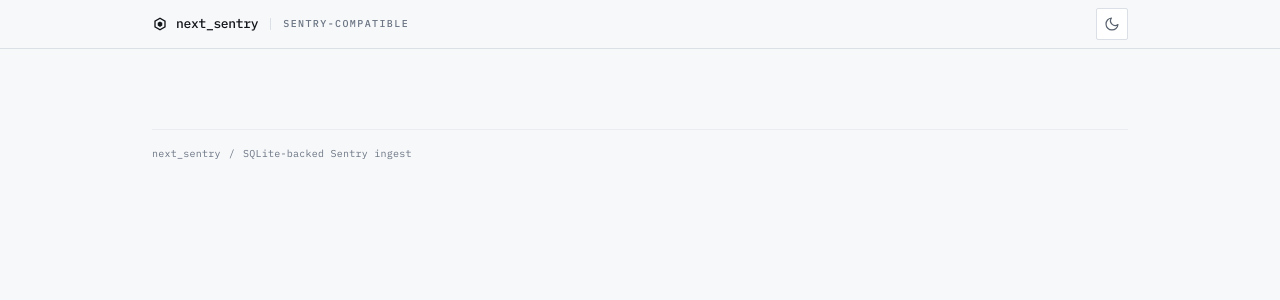
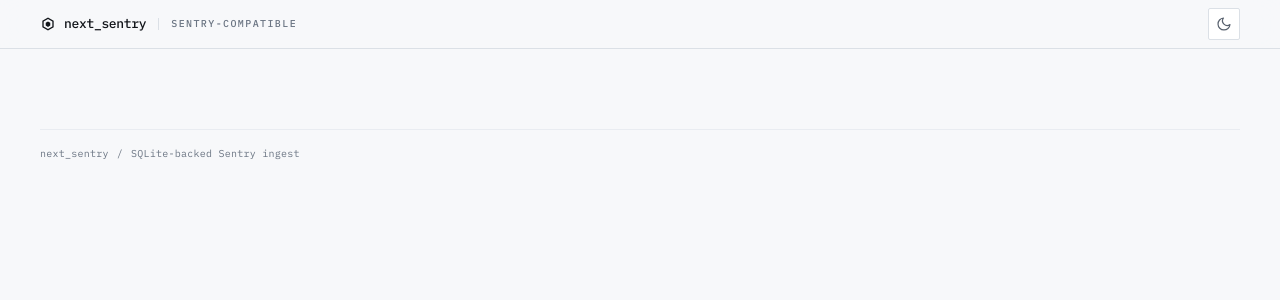
Before and after one commit to Evlos/next_sentry, a Flask app: template templates/base.html in a window 1280 px wide. Shown: the top 300 px of the page. Run offline with Flask 3, Linux system fonts and the light colour scheme; the template is opened without the code that fills it, so the values that code supplies are empty; some libraries are stand-ins or nearby versions.

Commit message:
[#] templates/base.html
外壳宽度改为满宽，去掉 max-width 上限。

原先页头 nav、正文 main、页脚三段都限制在 max-w-5xl（1024px），在宽屏上两侧留出
大片空白。三处一起改成 w-full + 同一组 px 内边距，靠内边距而非居中留白对齐，因此
不会重现此前"页头/正文宽度不一致导致左右错位"的问题；仍不提供按页覆写的口子。

- lg:px-10 把大屏页边距从 24px 提到 40px，避免内容贴到屏幕边缘。
- 已在 1512/1728/1920/1280/834/390 六种视口核对：main 满宽、三段外壳左边缘重合、
  main 直接子元素等宽、无横向溢出。

已知取舍：超宽屏下项目页事件列表的标题列会吃掉富余宽度，culprit 与时间被甩到最右，
两者之间出现较大空隙。事件详情页的代码清单同理（行短，右侧留白）。事件列表未单独
设置最大宽度，否则面板右侧会出现空块，重新变成"组件未填满容器"。

```diff
--- a/templates/base.html
+++ b/templates/base.html
@@ -250,7 +250,7 @@
             focus:bg-ink focus:px-4 focus:py-2 focus:text-[13px] focus:text-canvas">Skip to content</a>
 
   <header class="sticky top-0 z-40 border-b border-line bg-canvas/90 backdrop-blur-md">
-    <nav class="mx-auto flex h-12 max-w-5xl items-center gap-3 px-4 sm:px-6">
+    <nav class="flex h-12 items-center gap-3 px-4 sm:px-6 lg:px-10">
       <a href="{{ url_for('index') }}" class="group flex items-center gap-2">
         <svg class="h-4 w-4 text-ink transition group-hover:text-accent" viewBox="0 0 24 24"
              fill="currentColor" aria-hidden="true">
@@ -288,13 +288,14 @@
     </nav>
   </header>
 
-  <!-- 宽度只有这一处定义。页头、正文、页脚共用同一个 max-w-5xl，
-       不提供按页覆写的口子 —— 上限不同会让页头 logo 在页面间左右跳动。 -->
-  <main id="main" class="mx-auto w-full max-w-5xl px-4 py-8 sm:px-6 sm:py-10">
+  <!-- 宽度只有这一处定义：页头、正文、页脚三段外壳都是满宽，靠同一组 px 内边距
+       对齐。没有 max-width，也不提供按页覆写的口子 —— 外壳宽度一旦不一致，
+       页头 logo 和页脚刻线就会相对正文左右错位。 -->
+  <main id="main" class="w-full px-4 py-8 sm:px-6 sm:py-10 lg:px-10">
     {% block content %}{% endblock %}
   </main>
 
-  <footer class="mx-auto max-w-5xl px-4 pb-10 sm:px-6">
+  <footer class="w-full px-4 pb-10 sm:px-6 lg:px-10">
     <div class="flex flex-wrap items-center gap-x-2 gap-y-1 border-t border-line-soft pt-4 font-mono text-[10px] tracking-wide text-faint">
       <span>next_sentry</span>
       <span aria-hidden="true">/</span>
```
